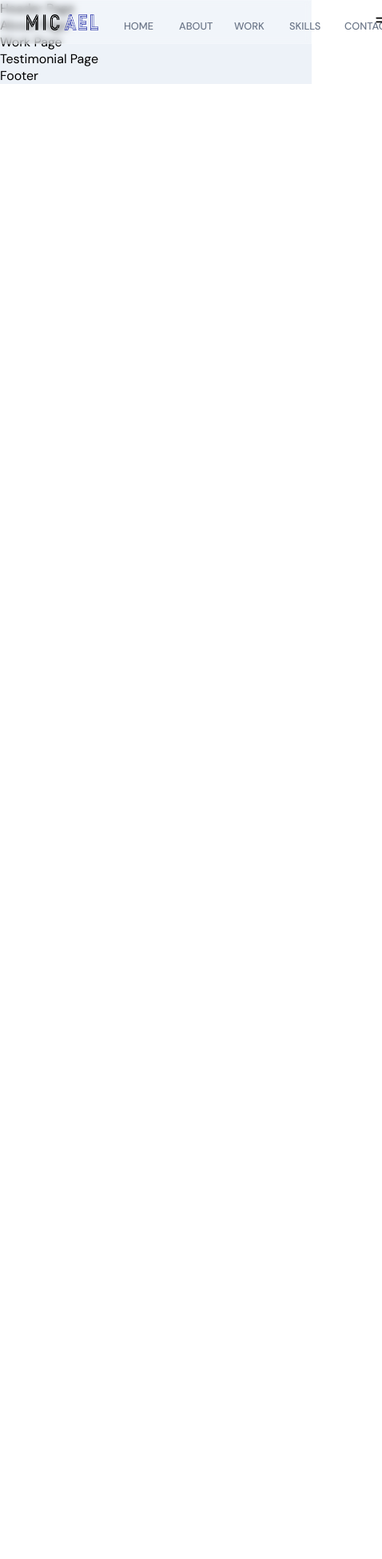
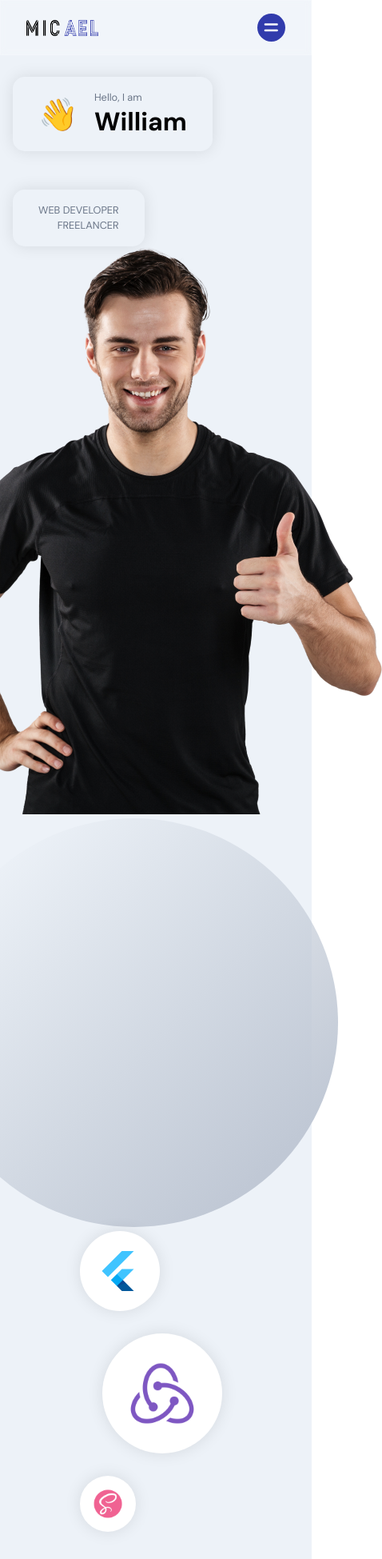
Before and after one commit to WilliamBuntu/React-Portfolio, a React (Create React App) app: page / in a window 390 px wide. Shown: the top 1949 px of the page at 80% size, 478 px wide, since content can reach past the window. Before the commit the page ends 844 px from the top, so only its background shows below. Built offline with nearby package versions, Linux system fonts and the light colour scheme.

Commit message:
nd commit

```diff
--- a/src/components/Navbar/Navbar.jsx
+++ b/src/components/Navbar/Navbar.jsx
@@ -38,17 +38,17 @@
                               >
 
                                <HiX onClick = {() => setToggle(false)}/>
-
+                                   <ul>
                                      {['home', 'about', 'work', 'skills' , 'contact',].map( (item) => (
                            <li key={item}>
 
 
-                                <a href={`#${item}`}> {item}   onClick = {() => setToggle(false)}</a>
+                                <a href={`#${item}`}   onClick = {() => setToggle(false)} > {item}   </a>
 
 
                            </li>
                         )) }
-
+                           </ul>
                               </motion.div>
 
                             )}
--- a/src/components/Navbar/Navbar.scss
+++ b/src/components/Navbar/Navbar.scss
@@ -74,4 +74,103 @@
             }
         }
     }
+
+   @media screen and (max-width:900px) {
+    display: none;
+
+   }
+
 }
+
+.app__navbar-menu {
+    width: 35px;
+    height: 35px;
+    border-radius: 50%;
+    position: relative;
+
+    display: flex;
+    justify-content: center;
+    align-items: center;
+    background: var(--secondary-color);
+
+    svg {
+         width: 70%;
+         height: 70%;
+         color: var(--white-color);
+    }
+
+    div {
+        position: fixed;
+        top: 0;
+        bottom: 0;
+        right: 0;
+        z-index: 5;
+
+        padding: 1rem;
+
+        width: 80%;
+        height: 100vh;
+
+        display: flex;
+        justify-content: center;
+        align-items: flex-end;
+        flex-direction: column;
+
+        background: url('../../assets/bgWhite.png');
+        background-color: var(--white-color);
+        background-size: cover;
+        background-repeat: repeat;
+
+        box-shadow: 0 0 20px rgba(168, 168, 168, 0.15);
+
+        svg {
+            width: 35px;
+            height: 35px;
+            color: var(--secondary-color);
+            margin: 0.5rem 1rem;
+        }
+
+        ul {
+            list-style: none;
+            margin: 0;
+            padding: 0;
+            height: 100%;
+            width: 100%;
+
+            display: flex;
+            justify-content: center;
+            align-items: flex-start;
+            flex-direction: column;
+
+            li{
+                margin: 1rem;
+
+                a{
+                    color: var(--gray-color);
+                    text-decoration: none;
+                    font-size: 1rem;
+                    text-transform: uppercase;
+                    font-weight: 500;
+
+                    transition: all 0.3s ease-in-out;
+
+                    &:hover{
+                        color: var(--secondary-color);
+                    }
+                }
+            }
+
+        }
+
+        @media screen and (min-width:900px){
+
+            display: none;
+        }
+    }
+
+        @media screen and (min-width:900px) {
+
+            display: none;
+        }
+
+}
--- a/src/container/Header/Header.jsx
+++ b/src/container/Header/Header.jsx
@@ -1,10 +1,84 @@
 import React from 'react'
 import './Header.scss'
+import { motion } from 'framer-motion';
+import { images } from '../../constants'
+
+const scaleVariants = {
+  whileInView: {
+    scale: [0,1],
+    opacity: [0,1],
+    transition: {
+      duration: 1,
+      ease: 'easeInOut'
+    }
+  }
+}
+
 
 const Header = () => {
   return (
-    <div>
-      Header Page
+    <div id='home' className='app__header app__flex'>
+
+        <motion.div
+
+          whileInView = {{ x: [-100, 0], opacity: [0, 1] }}
+          transition = {{ duration: 0.5 }}
+          className='app__header-info'
+        >
+              <div className='app__header-badge'>
+                <div className='badge-cmp app__flex'>
+
+                  <span> 👋</span>
+
+                  <div  style={{marginLeft: 20}}>
+                    <p className='p-text'> Hello, I am</p>
+                    <h1 className='head-text'>William</h1>
+                  </div>
+
+                </div>
+
+                    <div className='tag-cmp app__flex'>
+                         <p className='p-text'> Web Developer</p>
+                          <p className='p-text'> Freelancer </p>
+                    </div>
+
+              </div>
+
+        </motion.div>
+
+        <motion.div
+            whileInView = {{ opacity: [0, 1] }}
+          transition = {{ duration: 0.5, delayChildren: 0.5 }}
+          className='app__header-img'
+        >
+
+        <img src={images.profile} alt='profile_bg' />
+            <motion.img
+
+               whileInView = {{ scale: [0, 1] }}
+          transition = {{ duration: 1, ease: 'easeInOut' }}
+          src={images.circle}
+          alt='profile_circle'
+          className='overlay_circle'
+
+           />
+        </motion.div>
+
+        <motion.div
+
+          variant={scaleVariants}
+          whileInView={scaleVariants.whileInView}
+          className='app__header-circles'
+        >
+
+        {[images.flutter, images.redux , images.sass].map((circle, index) => (
+
+          <div className='circle-cmp app__flex' key={`circle-${index}`}>
+             <img src={circle} alt='circle' />
+          </div>
+        ))}
+        </motion.div>
+
     </div>
   )
 }
--- a/src/container/Header/Header.scss
+++ b/src/container/Header/Header.scss
@@ -0,0 +1,149 @@
+#home{
+    position: relative;
+    background: url(../../assets/bgIMG.png);
+    background-size: cover;
+    background-repeat: repeat;
+    background-position: center;
+
+    .app__wrapper {
+        padding: 0;
+
+        .copyright {
+            display: none;
+    }
+
+}
+}
+
+
+.app__header {
+    flex: 1;
+    width: 100%;
+    height: 100%;
+    flex-direction: row;
+
+    padding: 6rem 2rem 0;
+
+    @media screen and (min-width: 2000px) {
+        padding-top: 8rem;
+
+    }
+
+         @media screen and (max-width: 1200px) {
+            flex-direction: column;
+
+         }
+
+
+                  @media screen and (max-width: 450px) {
+                      padding: 6rem 1rem 2rem;
+
+                  }
+}
+
+
+.app__header-info {
+
+    flex: 0.65;
+    display: flex;
+    flex-direction: column;
+    justify-content: flex-start;
+    align-items: flex-start;
+    height: 100%;
+
+    @media screen and (max-width: 2000px) {
+
+            width: 100%;
+            margin-right: 0rem;
+    }
+}
+
+.app__header-badge {
+
+    width: 100%;
+    display: flex;
+    justify-content: flex-end;
+    align-items: flex-end;
+    flex-direction: column;
+
+
+    .badge-cmp, .tag-cmp {
+
+        padding: 1rem 2rem;
+        border: var(--white-color);
+        border-radius: 15px;
+        flex-direction: row;
+        width: auto;
+
+        box-shadow: 0 0 20px rgba(0, 0, 0, 0.1);
+    }
+
+    .tag-cmp{
+        flex-direction: column;
+        margin-top: 3rem;
+
+        p{
+            width: 100%;
+            text-transform: uppercase;
+            text-align: right;
+        }
+    }
+
+    span{
+        font-size: 2.5rem;
+    }
+
+    @media screen and (min-width:2000px) {
+          font-size: 5rem;
+    }
+
+        @media screen and (max-width:1200px) {
+           justify-content: flex-start;
+           align-items: flex-start;
+        }
+
+}
+
+.app__header-circles {
+     flex: 0.75;
+     display: flex;
+     flex-direction: column;
+     justify-content: flex-start;
+     height: 100%;
+     margin-left: 1rem;
+
+     div {
+
+        width: 100px;
+        height: 100px;
+        border-radius: 50%;
+
+        background: var(--white-color);
+        box-shadow: 0 0 20px rgba(0, 0, 0, 0.1);
+
+        img{
+
+            width: 60%;
+            height: 60%;
+
+        }
+
+     }
+
+     div:nth-child(1){
+        width: 100px;
+        height: 100px;
+     }
+
+         div:nth-child(2) {
+            margin: 1.75rem;
+             width: 150px;
+             height: 150px;
+         }
+
+                 div:nth-child(3) {
+                     width: 70px;
+                     height: 70px;
+                 }
+
+}
```
